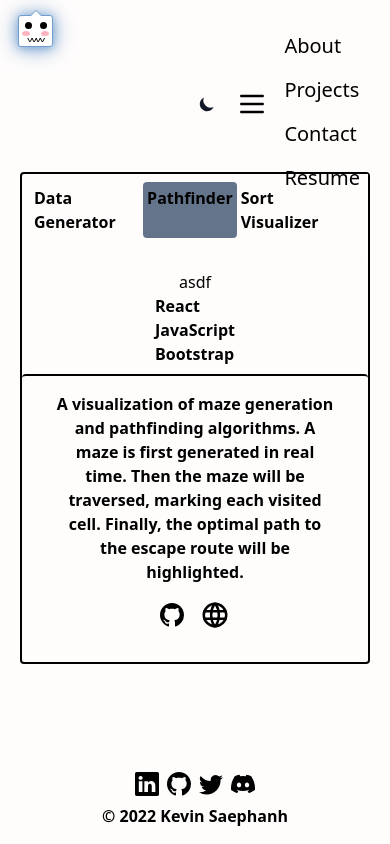
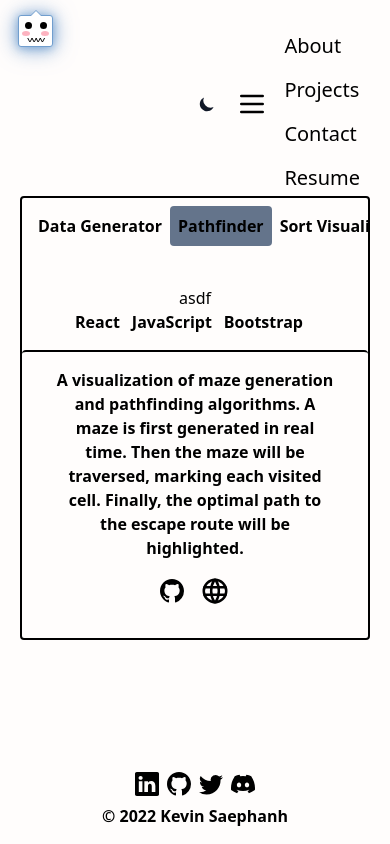
Before and after one commit to KevinSaephanh/portfolio, a Next.js app: page /projects in a window 390 px wide. Built offline with nearby package versions, Linux system fonts and the light colour scheme.

Commit message:
Add scrollbar in mobile view for project titles

```diff
--- a/src/pages/projects.tsx
+++ b/src/pages/projects.tsx
@@ -6,16 +6,14 @@ import { TbWorld } from 'react-icons/tb';
 
 const projects = [
   {
-    id: 1,
     path: '/pathfinder.png',
     title: 'Data Generator',
-    desc: 'An app that allows users to create mock data and modules for environment variable types',
+    desc: 'An app that allows users to create mock data (in JSON format) and modules for environment variable types (env.d.ts)',
     stack: ['React', 'Typescript', 'Tailwind'],
     code: 'https://github.com/KevinSaephanh/data-generator',
     site: 'https://inquisitive-entremet-11acdd.netlify.app/',
   },
   {
-    id: 2,
     path: '/pathfinder.png',
     title: 'Pathfinder',
     desc: 'A visualization of maze generation and pathfinding algorithms. A maze is first generated in real time. Then the maze will be traversed, marking each visited cell. Finally, the optimal path to the escape route will be highlighted.',
@@ -24,9 +22,16 @@ const projects = [
     site: 'https://kevinsaephanh.github.io/Pathfinder/',
   },
   {
-    id: 3,
     path: '/sort_visualizer.png',
     title: 'Sort Visualizer',
+    desc: 'This app also produces algorithm visualizations. A graph is displayed containing a random array of bars of varying length. After starting, bars begin moving left and right to imitate how the sorting algorithm works. Once sorting is completed, all bars will be highlighted.',
+    stack: ['React', 'TypeScript', 'Bootstrap'],
+    code: 'https://github.com/KevinSaephanh/Sort_Visualizer',
+    site: 'https://kevinsaephanh.github.io/Sort_Visualizer/',
+  },
+  {
+    path: '/sort_visualizer.png',
+    title: 'Placeholder',
     desc: 'This app also produces algorithm visualizations. A graph is displayed containing a random array of bars of varying length. After starting, bars begin moving left and right to imitate how the sorting algorithm works. Once sorting is completed, all bars will be highlighted.',
     stack: ['React', 'TypeScript', 'Bootstrap'],
     code: 'https://github.com/KevinSaephanh/Sort_Visualizer',
@@ -40,12 +45,12 @@ const Projects: NextPage = () => {
   return (
     <div className='md:w-2/3 lg:w-2/4 md:mx-auto themed-border'>
       <section className='flex flex-col md:flex-row'>
-        <article className='flex-center pr-4 border-r-2 border-white'>
-          <ul className='flex flex-row mb-4 md:mb-0 md:flex-col p-2'>
+        <article className='flex-center md:pr-4 md:border-r-2 border-white'>
+          <ul className='scrollbar flex flex-row mb-4 md:mb-0 md:flex-col p-2 overflow-y-auto md:overflow-hidden'>
             {projects.map((p, key) => (
               <li
                 key={key}
-                className={`cursor-pointer p-1 rounded hover:text-teal-300 ${
+                className={`whitespace-nowrap cursor-pointer p-2 md:p-1 rounded hover:text-teal-300 ${
                   active === key ? 'bg-slate-500' : ''
                 }`}
                 onClick={() => setActive(key)}
@@ -55,14 +60,14 @@ const Projects: NextPage = () => {
             ))}
           </ul>
         </article>
-        <article className='flex-center flex-col md:flex-row p-2'>
-          <div className='md:w-1/3 h-1/3'>
+        <article className='flex-center flex-col md:flex-row p-4'>
+          <div className='md:w-1/3'>
             asdf
             {/* <Image src={projects[active].path} alt='' fill={true} className='themed-border' /> */}
           </div>
-          <ul className='flex flex-col md:w-2/4'>
+          <ul className='flex flex-row md:flex-col md:w-2/4'>
             {projects[active].stack.map((s) => (
-              <li className=''>{s}</li>
+              <li className='mr-3 md:mr-0'>{s}</li>
             ))}
           </ul>
         </article>
--- a/src/styles/globals.scss
+++ b/src/styles/globals.scss
@@ -7,6 +7,22 @@
 @layer components {
   .flex-center {
     @apply flex items-center justify-center;
+  }
+
+  .scrollbar::-webkit-scrollbar {
+    width: 15px;
+    height: 15px;
+  }
+
+  .scrollbar::-webkit-scrollbar-track {
+    background: #f7f4ed;
+    border-radius: 100vh;
+  }
+
+  .scrollbar::-webkit-scrollbar-thumb {
+    background: slategray;
+    border-radius: 100vh;
+    border: 3px solid #f6f7ed;
   }
 
   input,
```
